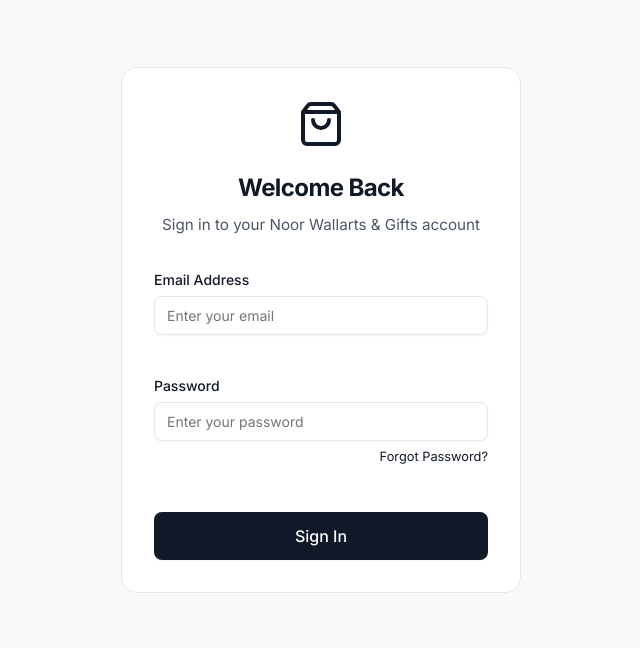
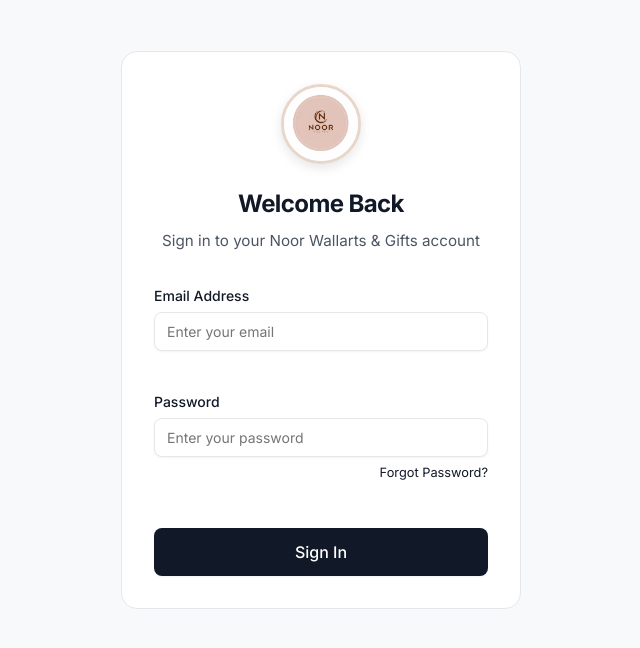
Before and after one commit to Noor-wallarts26/noorwallart-admin, a React (Vite) app: page /login in a window 1280 px wide. Shown: the top 648 px of the page, without its empty margins (319-959 px from the left). Built offline with nearby package versions, Linux system fonts and the light colour scheme; no server answers; the database is empty.

Commit message:
feat: Add Noor Wallarts logo to Admin Login screen and Profile

```diff
--- a/src/pages/AdminLayout.jsx
+++ b/src/pages/AdminLayout.jsx
@@ -235,9 +235,32 @@
             </div>
           </div>
           <div className="admin-header-actions">
-            <div className="admin-profile-btn" onClick={handleProfileClick} style={{ cursor: 'pointer', display: 'flex', alignItems: 'center', gap: '0.5rem' }} title="Admin Profile & Security">
-              <img src="/logo.jpg" alt="Noor Wallarts Admin" style={{ width: '32px', height: '32px', borderRadius: '50%', objectFit: 'cover' }} />
-              <span className="text-sm font-medium" style={{ color: 'var(--text-primary)' }}>Admin</span>
+            <div
+              className="admin-profile-btn"
+              onClick={handleProfileClick}
+              title="Noor Wallarts & Gifts – Admin Profile"
+              style={{
+                cursor: 'pointer',
+                display: 'flex',
+                alignItems: 'center',
+                padding: '4px',
+                borderRadius: '50%',
+                transition: 'box-shadow 0.2s',
+              }}
+              onMouseEnter={e => e.currentTarget.style.boxShadow = '0 0 0 3px rgba(180,120,80,0.3)'}
+              onMouseLeave={e => e.currentTarget.style.boxShadow = 'none'}
+            >
+              <img
+                src="/logo.jpg"
+                alt="Noor Wallarts & Gifts"
+                style={{
+                  width: '42px',
+                  height: '42px',
+                  borderRadius: '50%',
+                  objectFit: 'cover',
+                  border: '2px solid rgba(180,120,80,0.4)'
+                }}
+              />
             </div>
           </div>
         </header>
@@ -252,7 +275,20 @@
         <div style={{ position: 'fixed', inset: 0, backgroundColor: 'rgba(0,0,0,0.5)', display: 'flex', alignItems: 'center', justifyContent: 'center', zIndex: 1000, padding: '1rem' }}>
           <div className="card" style={{ width: '100%', maxWidth: '400px', padding: '2rem', borderRadius: '16px', boxShadow: '0 20px 25px -5px rgba(0,0,0,0.1)' }}>
             <div style={{ textAlign: 'center', marginBottom: '1.5rem' }}>
-              <img src="/logo.jpg" alt="Noor Wallarts" style={{ width: '64px', height: '64px', borderRadius: '50%', margin: '0 auto 1rem auto' }} />
+              <img
+                src="/logo.jpg"
+                alt="Noor Wallarts & Gifts"
+                style={{
+                  width: '90px',
+                  height: '90px',
+                  borderRadius: '50%',
+                  objectFit: 'cover',
+                  margin: '0 auto 1rem auto',
+                  display: 'block',
+                  border: '3px solid rgba(180,120,80,0.3)',
+                  boxShadow: '0 4px 16px rgba(0,0,0,0.12)'
+                }}
+              />
               <h3 style={{ margin: '0 0 0.5rem 0' }}>Security PIN Required</h3>
               <p className="text-sm text-muted">Enter your 6-digit Admin PIN to view secure profile details.</p>
             </div>
--- a/src/pages/AdminProfile.jsx
+++ b/src/pages/AdminProfile.jsx
@@ -106,8 +106,20 @@
 
         {/* Profile Details Card */}
         <div className="card" style={{ display: 'flex', flexDirection: 'column', alignItems: 'center', textAlign: 'center', padding: '3rem 2rem' }}>
-          <img src="/logo.jpg" alt="Noor Wallarts Admin" style={{ width: '96px', height: '96px', borderRadius: '50%', objectFit: 'cover', marginBottom: '1.5rem', border: '3px solid var(--primary)' }} />
-          <h2 style={{ margin: '0 0 0.5rem 0', color: 'var(--text-primary)' }}>Noor Wallarts Super Admin</h2>
+          <img
+            src="/logo.jpg"
+            alt="Noor Wallarts & Gifts"
+            style={{
+              width: '140px',
+              height: '140px',
+              borderRadius: '50%',
+              objectFit: 'cover',
+              marginBottom: '1.25rem',
+              border: '4px solid rgba(180,120,80,0.4)',
+              boxShadow: '0 6px 20px rgba(180,120,80,0.2)'
+            }}
+          />
+          <h2 style={{ margin: '0 0 0.5rem 0', color: 'var(--text-primary)', fontSize: '1.2rem' }}>Noor Wallarts &amp; Gifts</h2>
           <span className="status-badge delivered" style={{ display: 'inline-flex', alignItems: 'center', gap: '0.25rem', marginBottom: '1.5rem' }}>
             <Shield size={14} /> Full Access Verified
           </span>
--- a/src/pages/Login.jsx
+++ b/src/pages/Login.jsx
@@ -50,7 +50,19 @@
     <div className="auth-page animate-fade-in">
       <div className="auth-container card">
         <div className="auth-header">
-          <ShoppingBag color="var(--primary)" size={48} />
+          <img
+            src="/logo.jpg"
+            alt="Noor Wallarts & Gifts"
+            style={{
+              width: '80px',
+              height: '80px',
+              borderRadius: '50%',
+              objectFit: 'cover',
+              marginBottom: '1rem',
+              border: '3px solid rgba(180,120,80,0.3)',
+              boxShadow: '0 4px 12px rgba(0,0,0,0.1)'
+            }}
+          />
           <h2>Welcome Back</h2>
           <p>Sign in to your Noor Wallarts & Gifts account</p>
         </div>
```
Also changed, not shown: public/logo.jpg (added).
